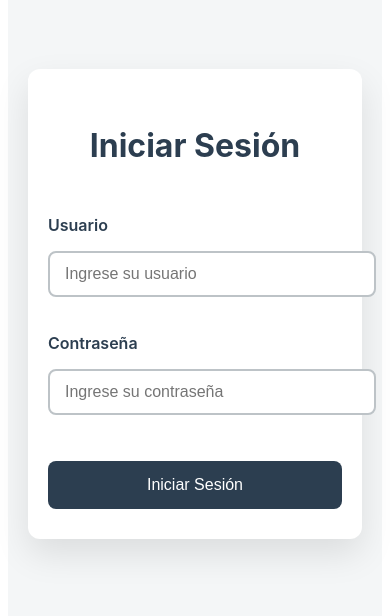
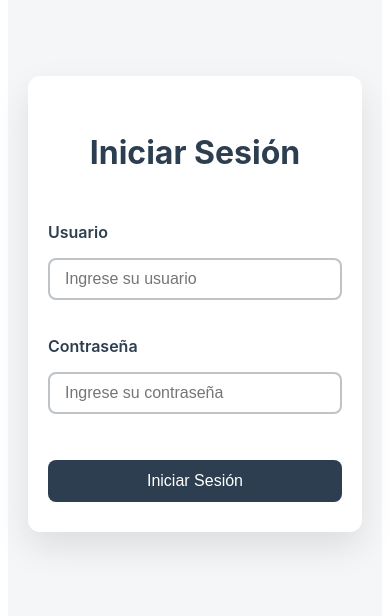
Before and after one commit to SamuelNar/reclamos, a React (Vite) app in the folder Frontend/: page /login in a window 390 px wide. Shown: the part 126-742 px from the top of the page. Built offline with nearby package versions, Linux system fonts and the light colour scheme.

Commit message:
style login

```diff
--- a/Frontend/src/component/login.css
+++ b/Frontend/src/component/login.css
@@ -18,6 +18,7 @@
   flex-direction: column;
   gap: 20px;
   transition: all 0.3s ease;
+  box-sizing: border-box; /* Ensure padding does not exceed width */
 }
 
 .login-container h2 {
@@ -47,6 +48,7 @@
   border-radius: 8px;
   font-size: 1rem;
   transition: all 0.3s ease;
+  box-sizing: border-box; /* Ensure input fields are contained within the form */
 }
 
 .input_username:focus,
@@ -87,6 +89,16 @@
   .login-container form {
     margin: 0 20px;
     padding: 30px 20px;
+    max-width: 100%; /* Ensure the form takes full width on small screens */
+  }
+
+  .input_username,
+  .input_password {
+    padding: 10px 15px; /* Adjust padding for smaller screens */
+  }
+
+  .login_button {
+    padding: 12px; /* Adjust button padding for smaller screens */
   }
 }
 
@@ -101,7 +113,6 @@
   transition: all 0.3s ease;
   margin-top: 10px;
 }
-
 
 .home_button_container {
   position: absolute;
```
